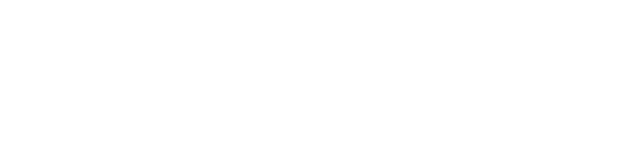
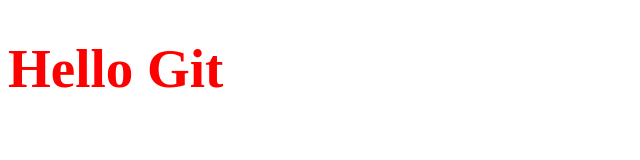
Before and after one commit to Petroherasymiv/test, a plain HTML site: page index.html in a window 1280 px wide. Shown: the whole page, without its empty margins (0-640 px from the left). Drawn offline with Linux system fonts and the light colour scheme.

Commit message:
Add main css

```diff
--- a/index.html
+++ b/index.html
@@ -4,9 +4,10 @@
     <meta charset="UTF-8">
     <meta name="viewport" content="width=device-width, initial-scale=1.0">
     <title>Document</title>
+    <link rel="stylesheet" href="main.css">
 </head>
 <body>
-
+<h1>Hello Git</h1>
 <!--<script src="script.js"></script>-->
 </body>
 </html>
--- /dev/null
+++ b/main.css
@@ -0,0 +1,4 @@
+h1{
+    color: red;
+    font-size: 55px;
+}
```
